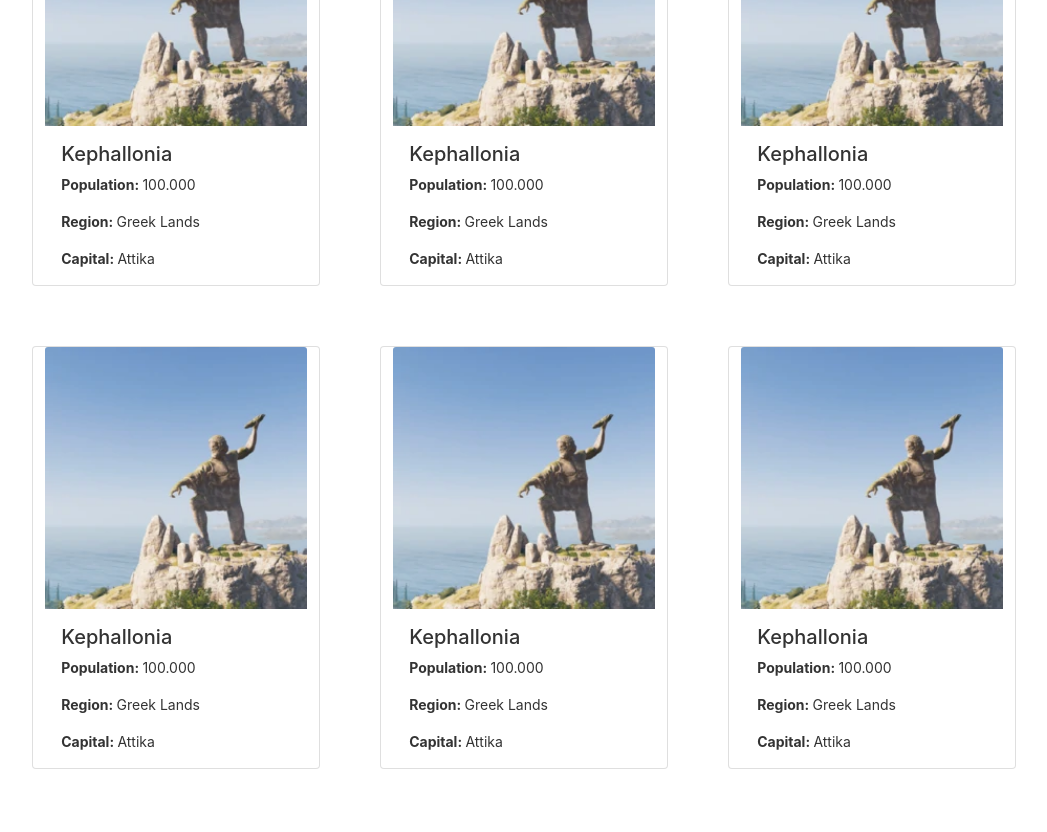
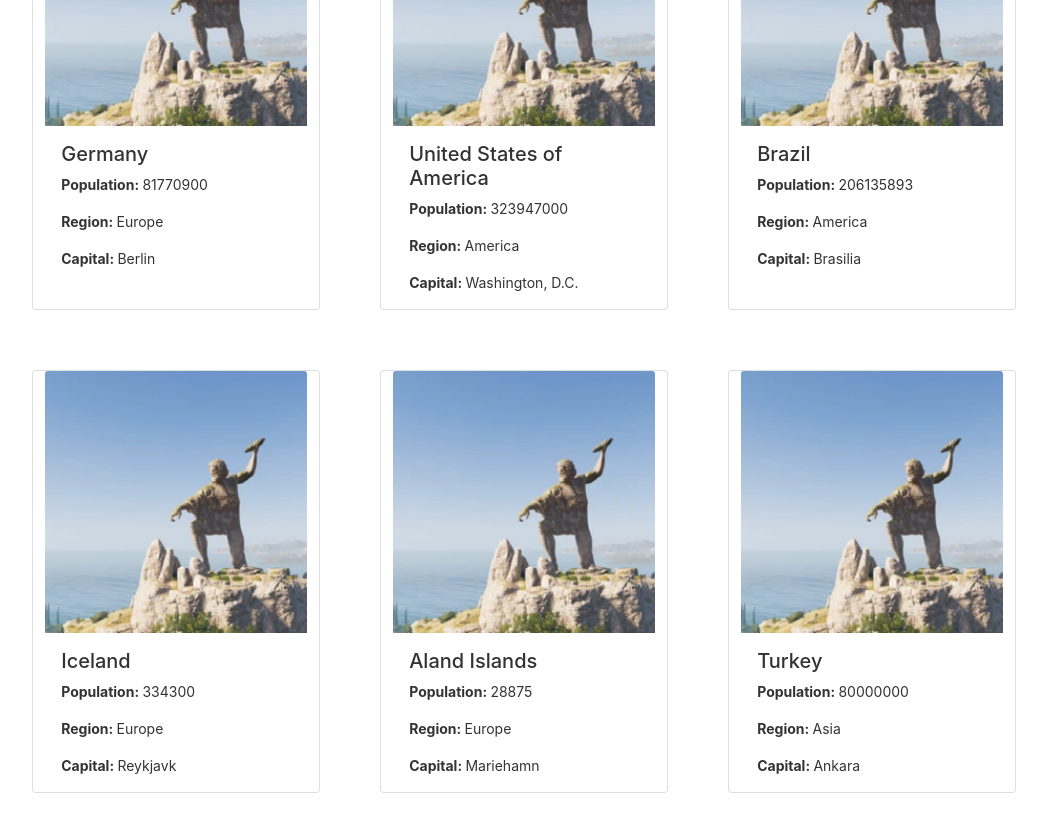
Before and after one commit to codingAku/CountriesWebPage, an Angular app in the folder ww-new/: page / in a window 1280 px wide. Shown: the part 340-1172 px from the top of the page, without its empty margins (33-1080 px from the left). Built offline with nearby package versions, Linux system fonts and the light colour scheme.

Commit message:
Filtering by region and name feature added

```diff
--- a/ww-new/src/app/app.module.ts
+++ b/ww-new/src/app/app.module.ts
@@ -5,6 +5,7 @@ import { AppRoutingModule } from './app-routing.module';
 import { AppComponent } from './app.component';
 import { CountryListComponent } from './countries/country-list.component';
 import { NgbModule } from '@ng-bootstrap/ng-bootstrap';
+import { FormsModule } from '@angular/forms';
 
 @NgModule({
   declarations: [
@@ -14,7 +15,8 @@ import { NgbModule } from '@ng-bootstrap/ng-bootstrap';
   imports: [
     BrowserModule,
     AppRoutingModule,
-    NgbModule
+    NgbModule,
+    FormsModule
   ],
   providers: [],
   bootstrap: [AppComponent]
--- a/ww-new/src/app/countries/country-list.component.html
+++ b/ww-new/src/app/countries/country-list.component.html
@@ -1,79 +1,32 @@
 <div class="row filter-row">
   <div class="col-md-4 search-box-col">
-    <input type="text" placeholder="Search for a country..." />
+    <input type="text"
+    [(ngModel)] = 'listFilter'
+    placeholder="Search for a country..."
+     />
   </div>
 
   <div class="col-md-4 dropdown-col">
     <div ngbDropdown class="d-inline-block">
       <button class="btn btn-outline-primary" id="dropdownBasic1" ngbDropdownToggle>Filter by region</button>
       <div ngbDropdownMenu aria-labelledby="dropdownBasic1">
-        <button ngbDropdownItem>Africa</button>
-        <button ngbDropdownItem>America</button>
-        <button ngbDropdownItem>Asia</button>
-        <button ngbDropdownItem>Europe</button>
-        <button ngbDropdownItem>Oceania</button>
+        <button ngbDropdownItem (click)="onClick('Africa')">Africa</button>
+        <button ngbDropdownItem (click)="onClick('America')">America</button>
+        <button ngbDropdownItem (click)="onClick('Asia')">Asia</button>
+        <button ngbDropdownItem (click)="onClick('Europe')">Europe</button>
+        <button ngbDropdownItem (click)="onClick('Oceania')">Oceania</button>
       </div>
   </div>
 </div>
 
-<div class="row country-cards-row">
-  <div class="card card-1" style="width: 18rem;">
+<div class="row country-cards-row" >
+  <div class="card card-1" style="width: 18rem;" *ngFor='let country of filteredCountries'>
     <img class="card-img-top" src="assets/ACOD_Lightning_Zeus.png" alt="Card image cap">
     <div class="card-body">
-      <h5 class="card-title ">Kephallonia</h5>
-      <p class="card-text"><strong>Population: </strong>100.000</p>
-      <p class="card-text"><strong>Region: </strong>Greek Lands</p>
-      <p class="card-text"><strong>Capital: </strong>Attika</p>
-
-    </div>
-  </div>
-  <div class="card card-1" style="width: 18rem;">
-    <img class="card-img-top" src="assets/ACOD_Lightning_Zeus.png" alt="Card image cap">
-    <div class="card-body">
-      <h5 class="card-title ">Kephallonia</h5>
-      <p class="card-text"><strong>Population: </strong>100.000</p>
-      <p class="card-text"><strong>Region: </strong>Greek Lands</p>
-      <p class="card-text"><strong>Capital: </strong>Attika</p>
-
-    </div>
-  </div>
-  <div class="card card-1" style="width: 18rem;">
-    <img class="card-img-top" src="assets/ACOD_Lightning_Zeus.png" alt="Card image cap">
-    <div class="card-body">
-      <h5 class="card-title ">Kephallonia</h5>
-      <p class="card-text"><strong>Population: </strong>100.000</p>
-      <p class="card-text"><strong>Region: </strong>Greek Lands</p>
-      <p class="card-text"><strong>Capital: </strong>Attika</p>
-
-    </div>
-  </div>
-  <div class="card card-1" style="width: 18rem;">
-    <img class="card-img-top" src="assets/ACOD_Lightning_Zeus.png" alt="Card image cap">
-    <div class="card-body">
-      <h5 class="card-title ">Kephallonia</h5>
-      <p class="card-text"><strong>Population: </strong>100.000</p>
-      <p class="card-text"><strong>Region: </strong>Greek Lands</p>
-      <p class="card-text"><strong>Capital: </strong>Attika</p>
-
-    </div>
-  </div>
-  <div class="card card-1" style="width: 18rem;">
-    <img class="card-img-top" src="assets/ACOD_Lightning_Zeus.png" alt="Card image cap">
-    <div class="card-body">
-      <h5 class="card-title ">Kephallonia</h5>
-      <p class="card-text"><strong>Population: </strong>100.000</p>
-      <p class="card-text"><strong>Region: </strong>Greek Lands</p>
-      <p class="card-text"><strong>Capital: </strong>Attika</p>
-
-    </div>
-  </div>
-  <div class="card card-1" style="width: 18rem;">
-    <img class="card-img-top" src="assets/ACOD_Lightning_Zeus.png" alt="Card image cap">
-    <div class="card-body">
-      <h5 class="card-title ">Kephallonia</h5>
-      <p class="card-text"><strong>Population: </strong>100.000</p>
-      <p class="card-text"><strong>Region: </strong>Greek Lands</p>
-      <p class="card-text"><strong>Capital: </strong>Attika</p>
+      <h5 class="card-title ">{{country.name}}</h5>
+      <p class="card-text"><strong>Population: </strong>{{country.population}}</p>
+      <p class="card-text"><strong>Region: </strong>{{country.region}}</p>
+      <p class="card-text"><strong>Capital: </strong>{{country.capital}}</p>
 
     </div>
   </div>
--- a/ww-new/src/app/countries/country-list.component.ts
+++ b/ww-new/src/app/countries/country-list.component.ts
@@ -1,4 +1,6 @@
 import { Component, OnInit } from '@angular/core';
+import { ICountry } from './country';
+import { CountryService } from './country.service';
 
 @Component({
   selector: 'ww-country-list',
@@ -6,10 +8,40 @@ import { Component, OnInit } from '@angular/core';
   styleUrls: ['./country-list.component.css']
 })
 export class CountryListComponent implements OnInit {
-
-  constructor() { }
+  countries: ICountry[] = [];
+  filteredCountries: ICountry[] = [];
+  private _listFilter =  "";
+  constructor(private countryService: CountryService) { }
 
   ngOnInit(): void {
+    this.countries = this.countryService.getCountries();
+    this.filteredCountries = this.countries;
+  }
+
+  get listFilter(): string{
+    return this._listFilter;
+  }
+
+  set listFilter(value: string){
+    this._listFilter = value;
+    this.filteredCountries = this.performFilter(value);
+  }
+
+  performFilter(value: string): ICountry[] {
+      value = value.toLowerCase();
+      return this.countries.filter(
+        (country : ICountry) => country.name.toLowerCase().includes(value)
+      );
+  }
+
+  onClick(region : string){
+    this.filteredCountries = this.performFilterForDropdown(region);
+  }
+
+  performFilterForDropdown(region: string): ICountry[]{
+    return this.countries.filter(
+      (country: ICountry) => country.region.toLowerCase().includes(region.toLowerCase())
+    );
   }
 
 }
--- /dev/null
+++ b/ww-new/src/app/countries/country.service.ts
@@ -0,0 +1,49 @@
+import { Injectable } from "@angular/core";
+import { ICountry } from "./country";
+
+@Injectable({
+    providedIn:'root'
+})
+export class CountryService {
+    getCountries(): ICountry[]{
+        return[
+            {
+                "name" : "Germany",
+                "population" : 81770900,
+                "region": "Europe",
+                "capital": "Berlin"
+            },
+            {
+                "name" : "United States of America",
+                "population" : 323947000,
+                "region": "America",
+                "capital": "Washington, D.C."
+            },
+            {
+                "name" : "Brazil",
+                "population" : 206135893,
+                "region": "America",
+                "capital": "Brasilia"
+            },
+            {
+                "name" : "Iceland",
+                "population" : 334300,
+                "region": "Europe",
+                "capital": "Reykjavk"
+            },
+            {
+                "name" : "Aland Islands",
+                "population" : 28875,
+                "region": "Europe",
+                "capital": "Mariehamn"
+            },
+            {
+                "name" : "Turkey",
+                "population" : 80000000,
+                "region": "Asia",
+                "capital": "Ankara"
+            }
+        ]
+
+    }
+}
--- /dev/null
+++ b/ww-new/src/app/countries/country.ts
@@ -0,0 +1,6 @@
+export interface ICountry {
+    name: string;
+    population: number;
+    region: string;
+    capital: string;
+}
```
Also changed, not shown: ww-new/src/app/countries.json (added, +39 -0 lines).
